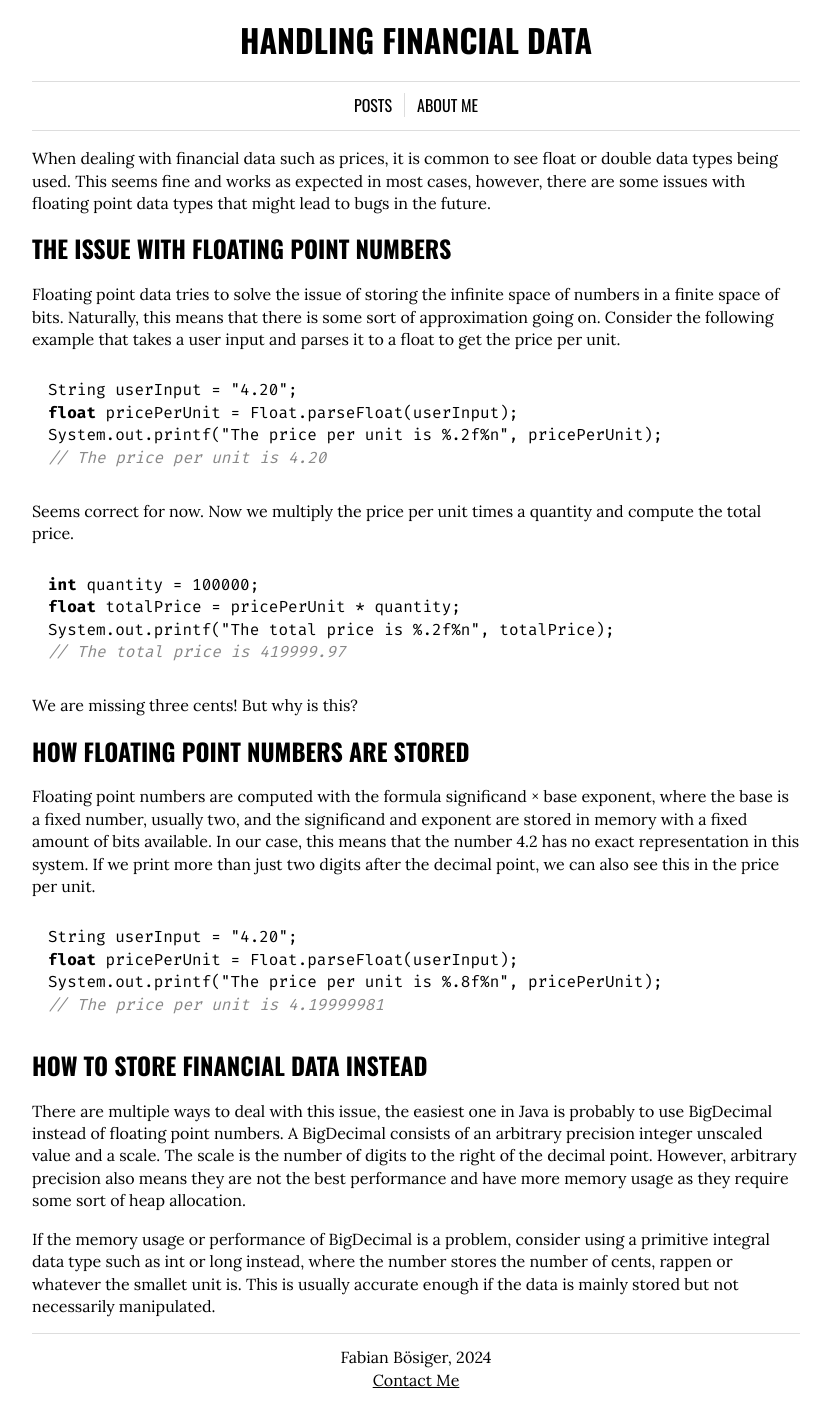
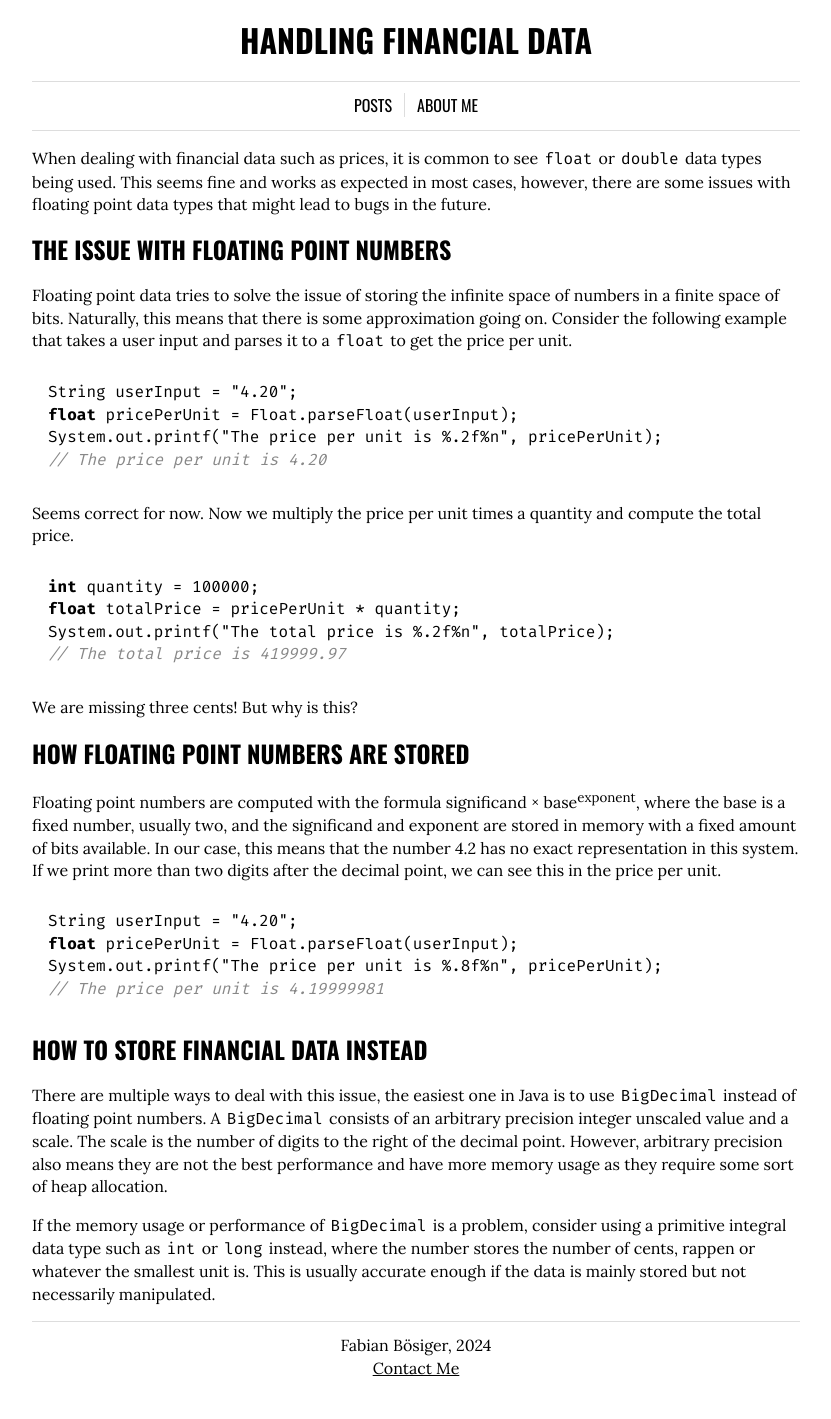
Before and after one commit to fabianboesiger/fabianboesiger.github.io, a Jekyll site: the page built from _posts/2024-01-30-handling-financial-data.md, in a window 1280 px wide. Shown: the whole page, without its empty margins (224-1055 px from the left). Built offline with Jekyll 4.4.1, drawn with Linux system fonts in a browser that asks for light colours.

Commit message:
Update 2024-01-30-handling-financial-data.md

````diff
--- a/_posts/2024-01-30-handling-financial-data.md
+++ b/_posts/2024-01-30-handling-financial-data.md
@@ -7,11 +7,11 @@ tags: [Java]
 description: "How to store and manipulate financial data."
 ---
 
-When dealing with financial data such as prices, it is common to see float or double data types being used. This seems fine and works as expected in most cases, however, there are some issues with floating point data types that might lead to bugs in the future.
+When dealing with financial data such as prices, it is common to see `float` or `double` data types being used. This seems fine and works as expected in most cases, however, there are some issues with floating point data types that might lead to bugs in the future.
 
 ## The Issue with Floating Point Numbers
 
-Floating point data tries to solve the issue of storing the infinite space of numbers in a finite space of bits. Naturally, this means that there is some sort of approximation going on. Consider the following example that takes a user input and parses it to a float to get the price per unit.
+Floating point data tries to solve the issue of storing the infinite space of numbers in a finite space of bits. Naturally, this means that there is some approximation going on. Consider the following example that takes a user input and parses it to a `float` to get the price per unit.
 
 ```java
 String userInput = "4.20";
@@ -33,7 +33,7 @@ We are missing three cents! But why is this?
 
 ## How Floating Point Numbers are Stored
 
-Floating point numbers are computed with the formula significand × base exponent, where the base is a fixed number, usually two, and the significand and exponent are stored in memory with a fixed amount of bits available. In our case, this means that the number 4.2 has no exact representation in this system. If we print more than just two digits after the decimal point, we can also see this in the price per unit.
+Floating point numbers are computed with the formula significand × base<sup>exponent</sup>, where the base is a fixed number, usually two, and the significand and exponent are stored in memory with a fixed amount of bits available. In our case, this means that the number 4.2 has no exact representation in this system. If we print more than two digits after the decimal point, we can see this in the price per unit.
 
 ```java
 String userInput = "4.20";
@@ -44,6 +44,6 @@ System.out.printf("The price per unit is %.8f%n", pricePerUnit);
 
 ## How to Store Financial Data Instead
 
-There are multiple ways to deal with this issue, the easiest one in Java is probably to use BigDecimal instead of floating point numbers. A BigDecimal consists of an arbitrary precision integer unscaled value and a scale. The scale is the number of digits to the right of the decimal point. However, arbitrary precision also means they are not the best performance and have more memory usage as they require some sort of heap allocation.
+There are multiple ways to deal with this issue, the easiest one in Java is to use `BigDecimal` instead of floating point numbers. A `BigDecimal` consists of an arbitrary precision integer unscaled value and a scale. The scale is the number of digits to the right of the decimal point. However, arbitrary precision also means they are not the best performance and have more memory usage as they require some sort of heap allocation.
 
-If the memory usage or performance of BigDecimal is a problem, consider using a primitive integral data type such as int or long instead, where the number stores the number of cents, rappen or whatever the smallet unit is. This is usually accurate enough if the data is mainly stored but not necessarily manipulated.
+If the memory usage or performance of `BigDecimal` is a problem, consider using a primitive integral data type such as `int` or `long` instead, where the number stores the number of cents, rappen or whatever the smallest unit is. This is usually accurate enough if the data is mainly stored but not necessarily manipulated.
````
